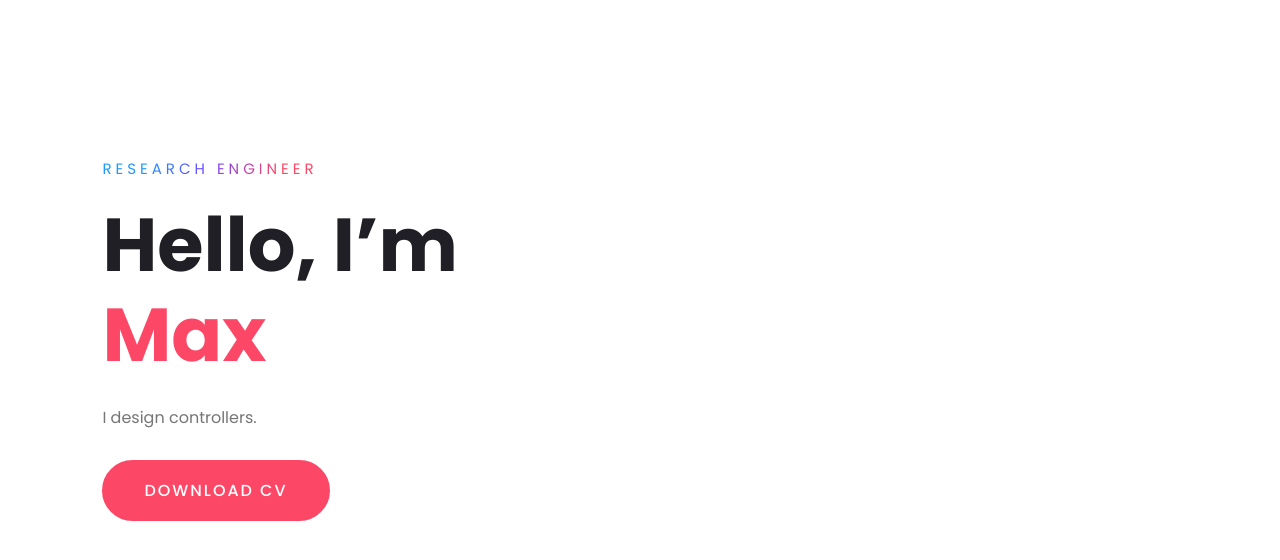
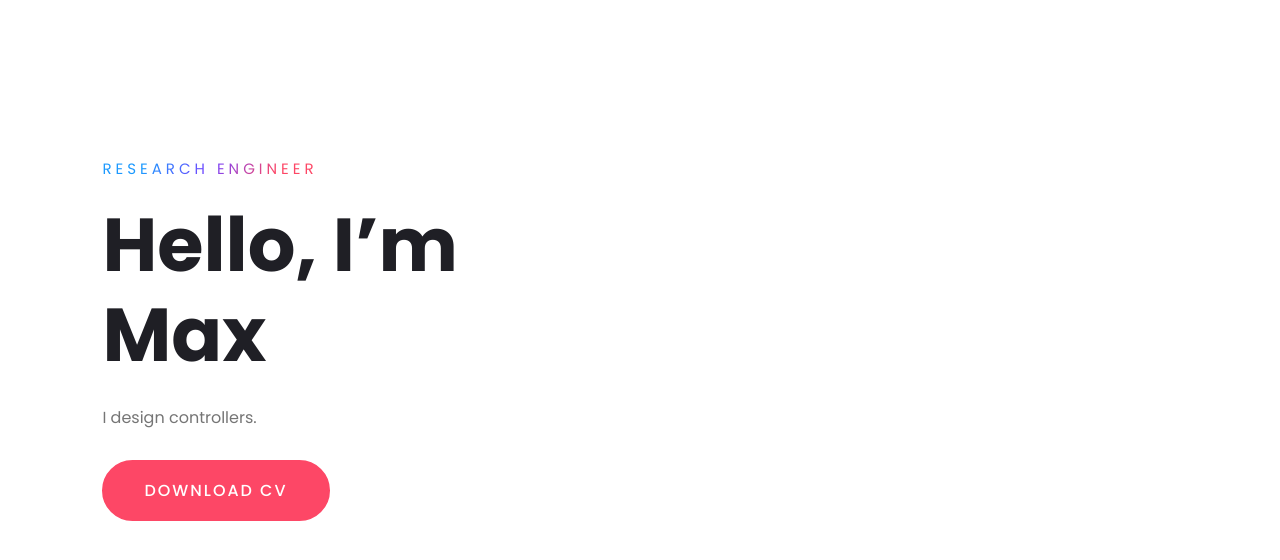
Before and after one commit to maxgreene12/maxgreene12.github.io, a plain HTML site: page index.html in a window 1280 px wide. Shown: the part 124-684 px from the top of the page. Drawn offline with Linux system fonts and the light colour scheme.

Commit message:
Update index.html

```diff
--- a/index.html
+++ b/index.html
@@ -21,7 +21,7 @@
 
         <div class="content">
             <span class="title">Research Engineer</span>
-            <h1>Hello, I’m <span>Max</span></h1>
+            <h1>Hello, I’m Max</h1>
             <p>I design controllers.</p>
             <a href="#" class="btn">Download CV</a>
         </div>
```
